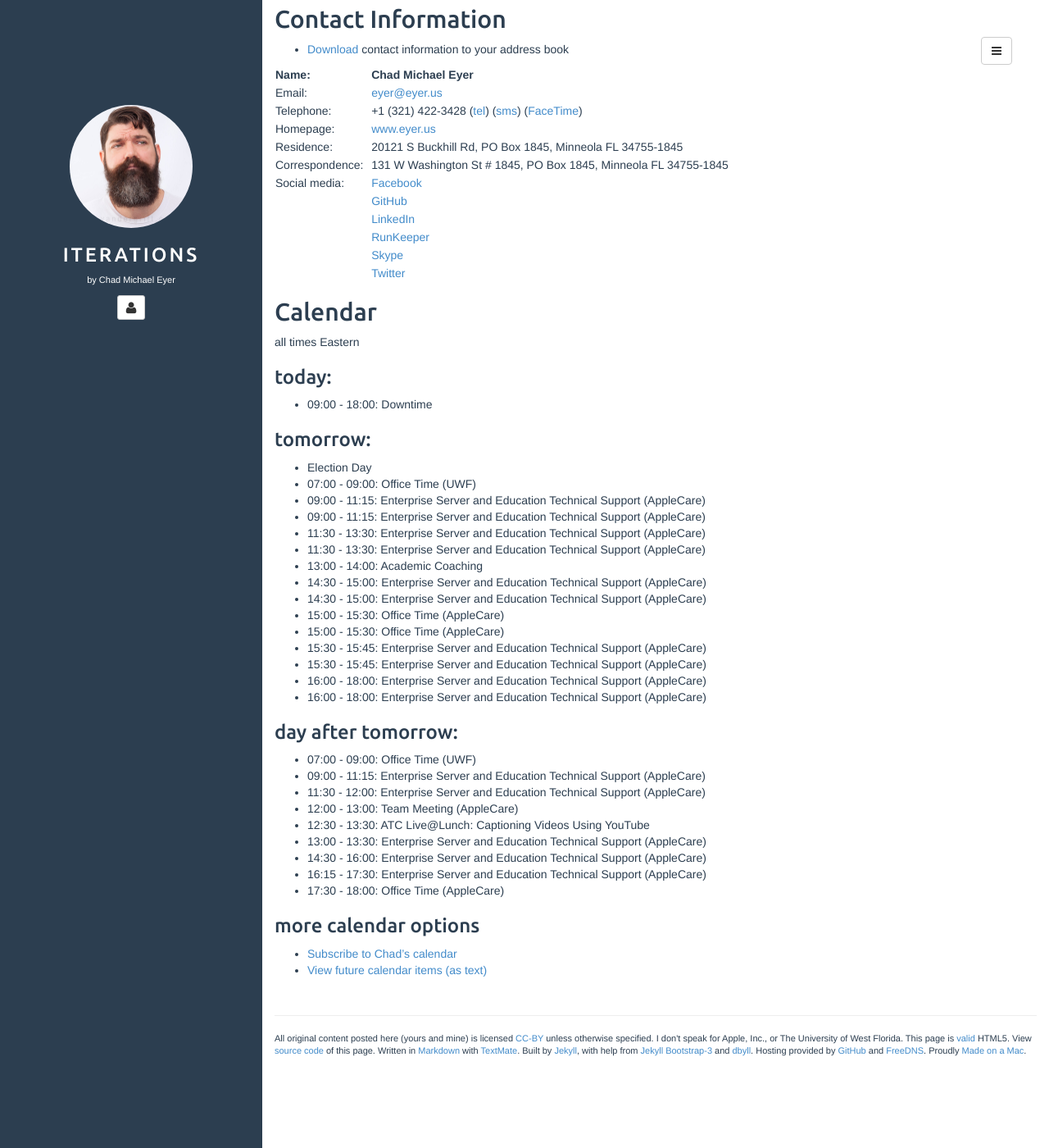
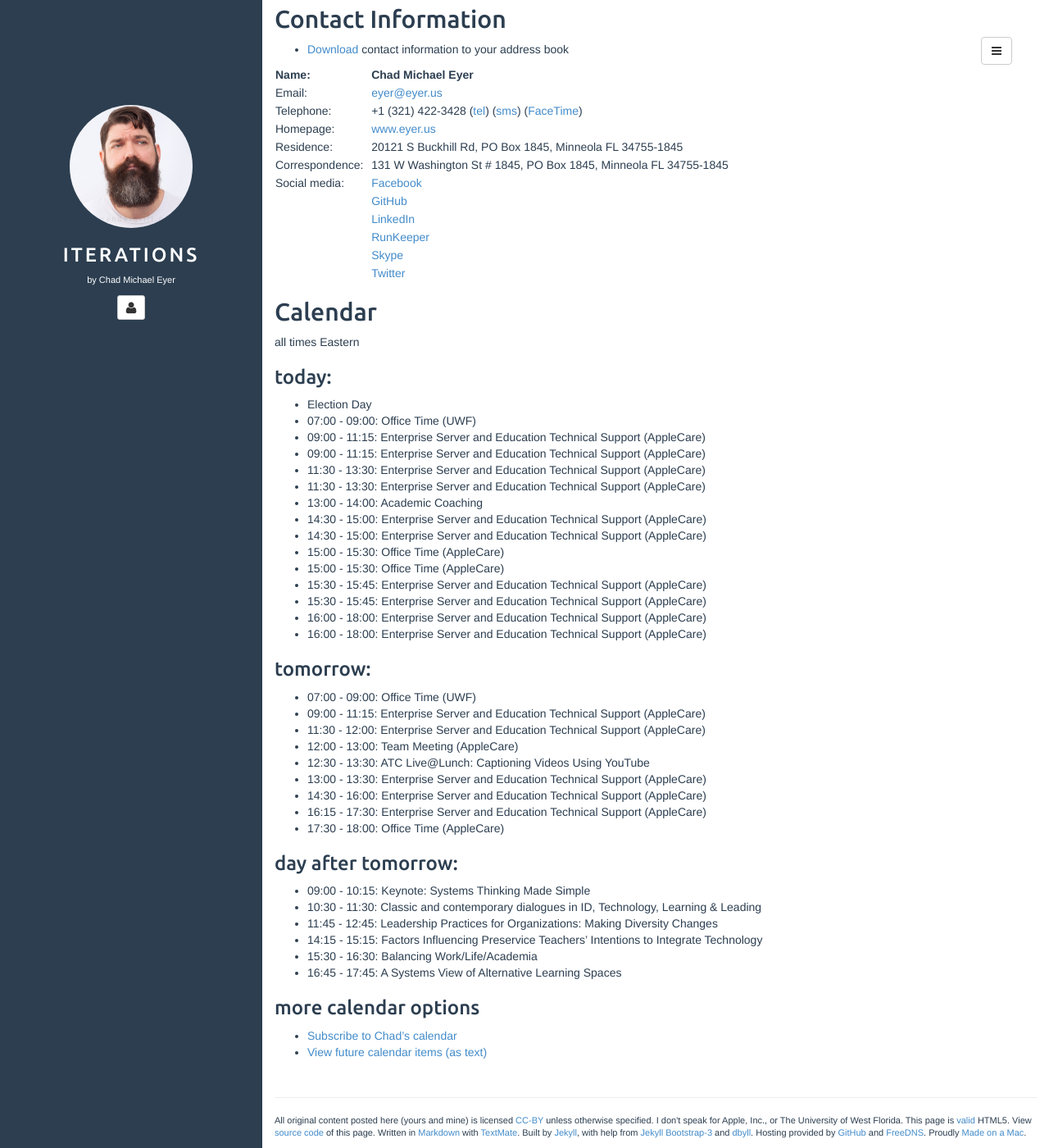
Before and after one commit to chadmichaeleyer/chadmichaeleyer.github.io, a Jekyll site: the page built from about.md, in a window 1280 px wide and 1400 px high, scrolled down 1132 px. Shown: the whole window at 82% size. Built offline with Jekyll 4.4.1, drawn with Linux system fonts in a browser that asks for light colours.

Commit message:
calendar update

```diff
--- a/calendar-year.markdown
+++ b/calendar-year.markdown
@@ -1,8 +1,4 @@
 all times Eastern
-
-### 2017-11-06 (Mon):
-
-* 09:00 - 18:00: Downtime
 
 ### 2017-11-07 (Tue):
 
--- a/calendar.markdown
+++ b/calendar.markdown
@@ -1,10 +1,6 @@
 all times Eastern
 
 ### today:
-
-* 09:00 - 18:00: Downtime
-
-### tomorrow:
 
 * Election Day
 * 07:00 - 09:00: Office Time (UWF)
@@ -33,3 +29,12 @@ all times Eastern
 * 14:30 - 16:00: Enterprise Server and Education Technical Support (AppleCare)
 * 16:15 - 17:30: Enterprise Server and Education Technical Support (AppleCare)
 * 17:30 - 18:00: Office Time (AppleCare)
+
+### day after tomorrow:
+
+* 09:00 - 10:15: Keynote: Systems Thinking Made Simple
+* 10:30 - 11:30: Classic and contemporary dialogues in ID, Technology, Learning & Leading
+* 11:45 - 12:45: Leadership Practices for Organizations: Making Diversity Changes
+* 14:15 - 15:15: Factors Influencing Preservice Teachers’ Intentions to Integrate Technology
+* 15:30 - 16:30: Balancing Work/Life/Academia
+* 16:45 - 17:45: A Systems View of Alternative Learning Spaces
```
Also changed, not shown: other parts of calendar.markdown (+1 -1 lines), 1 other file.
